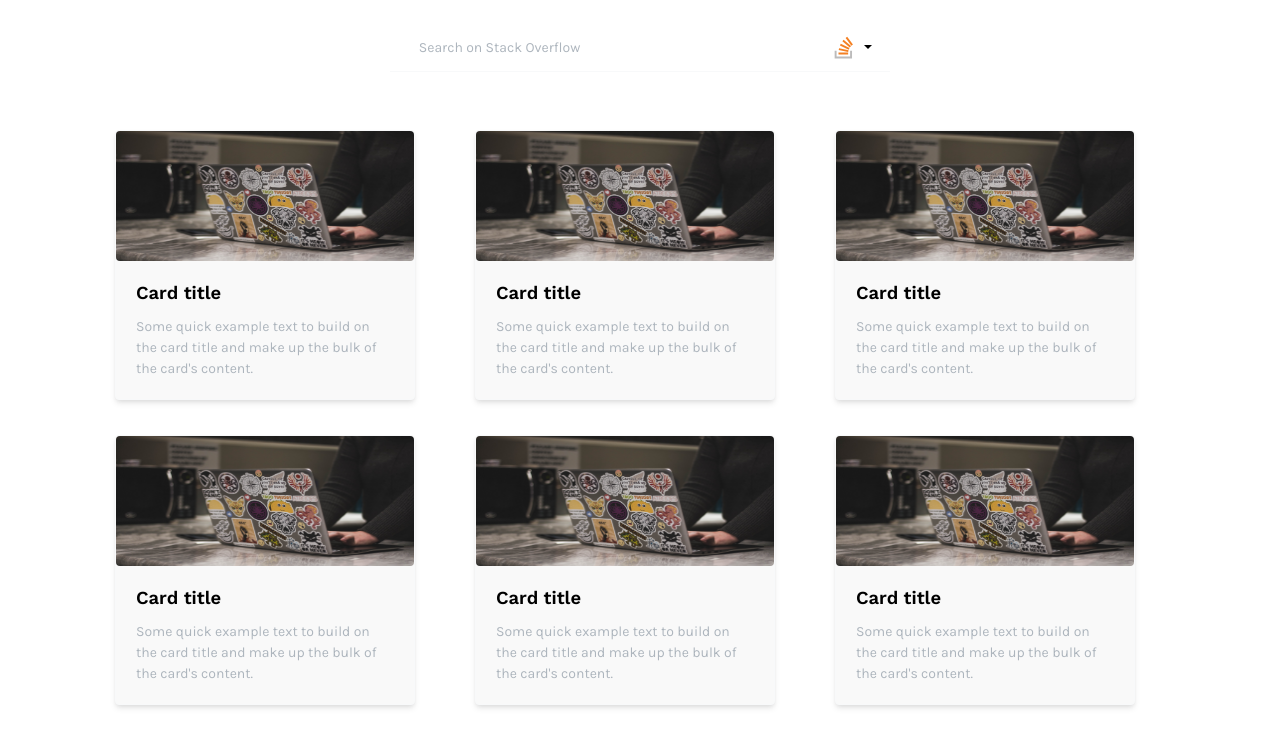
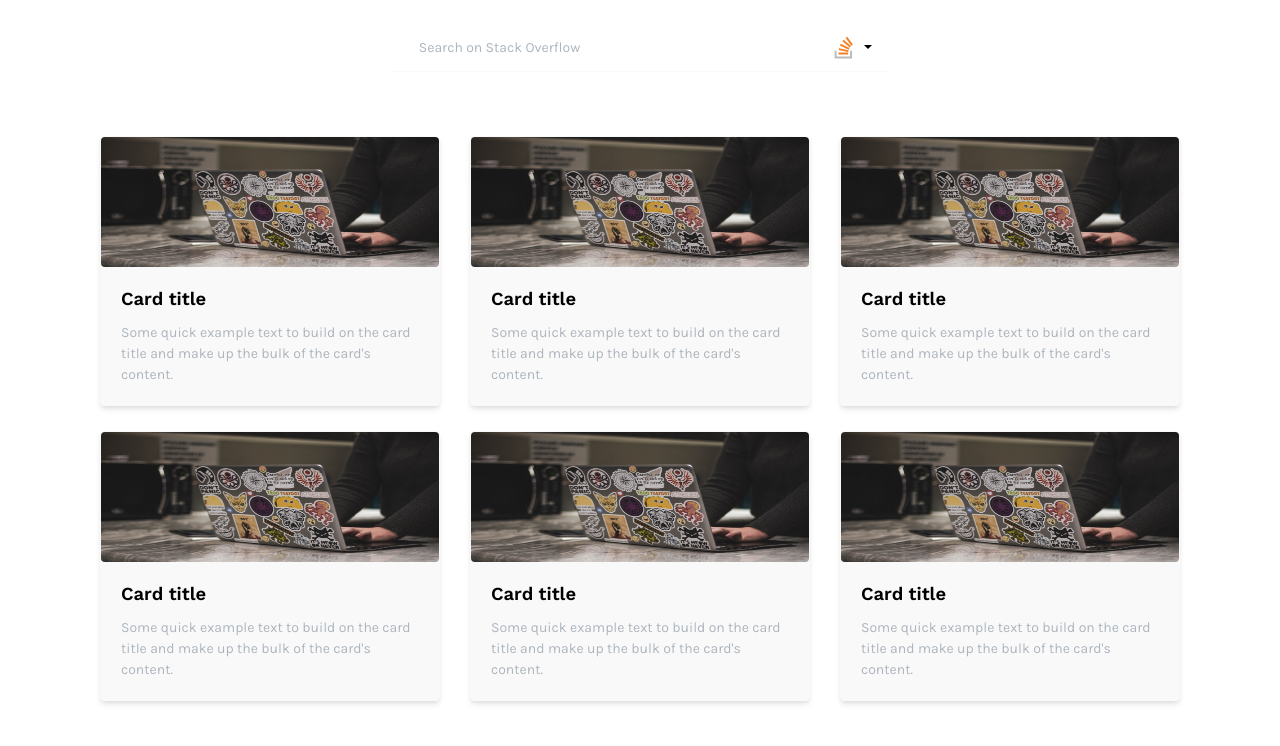
Before and after one commit to mosco98/devExtension, a browser extension: page index.html in a window 1280 px wide. Drawn offline with nearby package versions, Linux system fonts and the light colour scheme.

Commit message:
made it responsive

```diff
--- a/assets/css/style.scss
+++ b/assets/css/style.scss
@@ -102,10 +102,7 @@ body {
 }
 
 .card {
-  margin-top: 10px;
   margin-bottom: 25px;
-  width: 19rem;
-  max-width: 300px;
   background: #f9f9f9;
   box-shadow: 0 4px 6px -1px rgba(0, 0, 0, 0.1), 0 2px 4px -1px rgba(0, 0, 0, 0.06);
 
--- a/index.html
+++ b/index.html
@@ -85,13 +85,13 @@
     </form>
   </nav>
 
-  <section id="blog">
+  <section class="pt-3" id="blog">
     <div class="container">
-        <div class="row mt-1 grid-ctn container mt-4">
+        <div class="row mt-4">
 
           <div class="col-md-4">
             <div class="card border shadow">
-              <img src="./assets/img/post.jpeg" class="card-img-top" alt="...">
+              <img src="./assets/img/post.jpeg" class="card-img-top img-fluid" alt="...">
               <div class="card-body">
                 <a href=""><h5 class="card-title">Card title</h5></a>
                 <p class="card-text text-muted">Some quick example text to build on the card title and make up the bulk of the card's content.</p>
@@ -99,8 +99,8 @@
             </div>
           </div>
             <div class="col-md-4">
-              <div class="card border shadow">
-                <img src="./assets/img/post.jpeg" class="card-img-top" alt="...">
+              <div class="card border">
+                <img src="./assets/img/post.jpeg" class="card-img-top img-fluid" alt="...">
                 <div class="card-body">
                   <a href=""><h5 class="card-title">Card title</h5></a>
                   <p class="card-text text-muted">Some quick example text to build on the card title and make up the bulk of the card's content.</p>
@@ -108,8 +108,8 @@
               </div>
             </div>
             <div class="col-md-4">
-              <div class="card border shadow">
-                <img src="./assets/img/post.jpeg" class="card-img-top" alt="...">
+              <div class="card border">
+                <img src="./assets/img/post.jpeg" class="card-img-top img-fluid" alt="...">
                 <div class="card-body">
                   <a href=""><h5 class="card-title">Card title</h5></a>
                   <p class="card-text text-muted">Some quick example text to build on the card title and make up the bulk of the card's content.</p>
@@ -117,8 +117,8 @@
               </div>
             </div>
             <div class="col-md-4">
-              <div class="card border shadow">
-                <img src="./assets/img/post.jpeg" class="card-img-top" alt="...">
+              <div class="card border">
+                <img src="./assets/img/post.jpeg" class="card-img-top img-fluid" alt="...">
                 <div class="card-body">
                   <a href=""><h5 class="card-title">Card title</h5></a>
                   <p class="card-text text-muted">Some quick example text to build on the card title and make up the bulk of the card's content.</p>
@@ -126,8 +126,8 @@
               </div>
             </div>
             <div class="col-md-4">
-              <div class="card border shadow">
-                <img src="./assets/img/post.jpeg" class="card-img-top" alt="...">
+              <div class="card border">
+                <img src="./assets/img/post.jpeg" class="card-img-top img-fluid" alt="...">
                 <div class="card-body">
                   <a href=""><h5 class="card-title">Card title</h5></a>
                   <p class="card-text text-muted">Some quick example text to build on the card title and make up the bulk of the card's content.</p>
@@ -135,8 +135,8 @@
               </div>
             </div>
             <div class="col-md-4">
-              <div class="card border shadow">
-                <img src="./assets/img/post.jpeg" class="card-img-top" alt="...">
+              <div class="card border">
+                <img src="./assets/img/post.jpeg" class="card-img-top img-fluid" alt="...">
                 <div class="card-body">
                   <a href=""><h5 class="card-title">Card title</h5></a>
                   <p class="card-text text-muted">Some quick example text to build on the card title and make up the bulk of the card's content.</p>
```
Also changed, not shown: assets/css/style.css, 1 other file.
